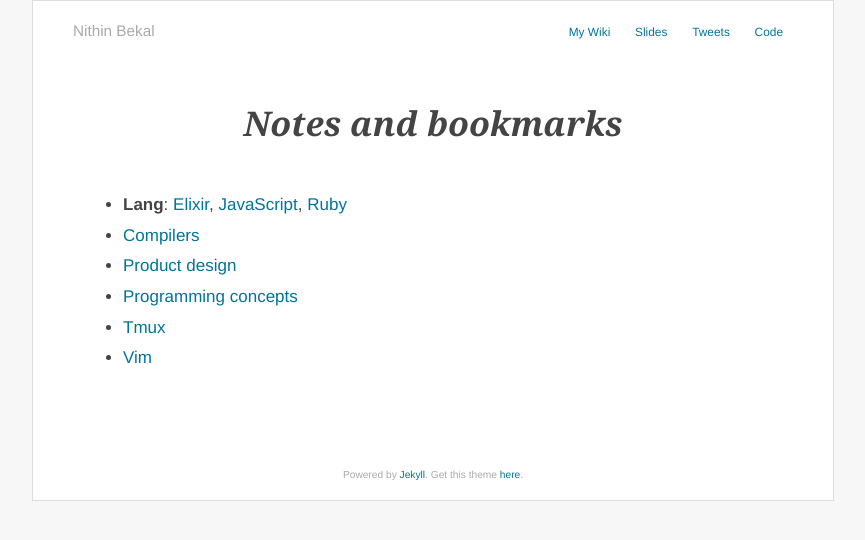
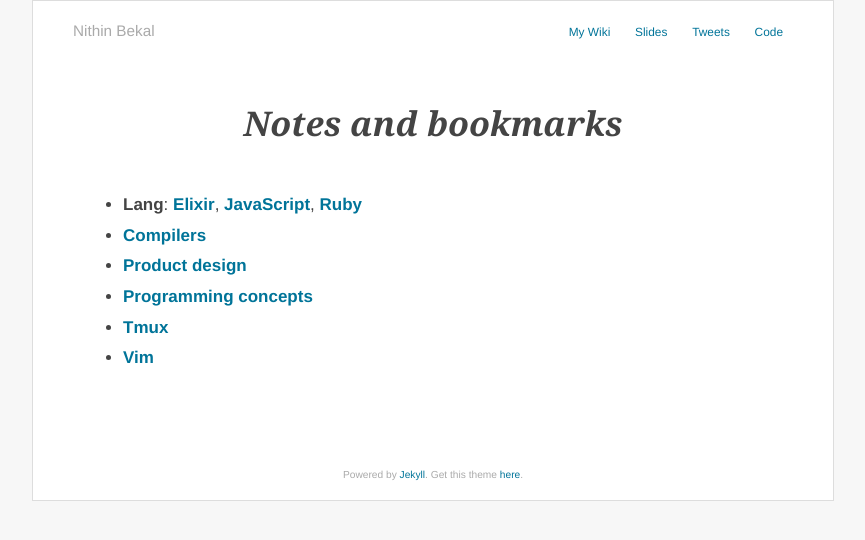
Before and after one commit to nithinbekal/nithinbekal.github.io, a Jekyll site: the page built from notes/index.md, in a window 1280 px wide. Shown: the top 540 px of the page, without its empty margins (207-1072 px from the left). Built offline with Jekyll 4.4.1, drawn with Linux system fonts in a browser that asks for light colours.

Commit message:
Make links bold

```diff
--- a/css/main.css
+++ b/css/main.css
@@ -125,6 +125,8 @@ h1, h2, h3, h4, h5, h6 { font-family: Georgia, serif; }
 
 .site .post .content pre code { background: none; border: none; padding: 0; }
 
+.site .post .content a { font-weight: bold; }
+
 .site .post .content blockquote {
   background: #fff;
   border: 1px solid #ddd;
```
